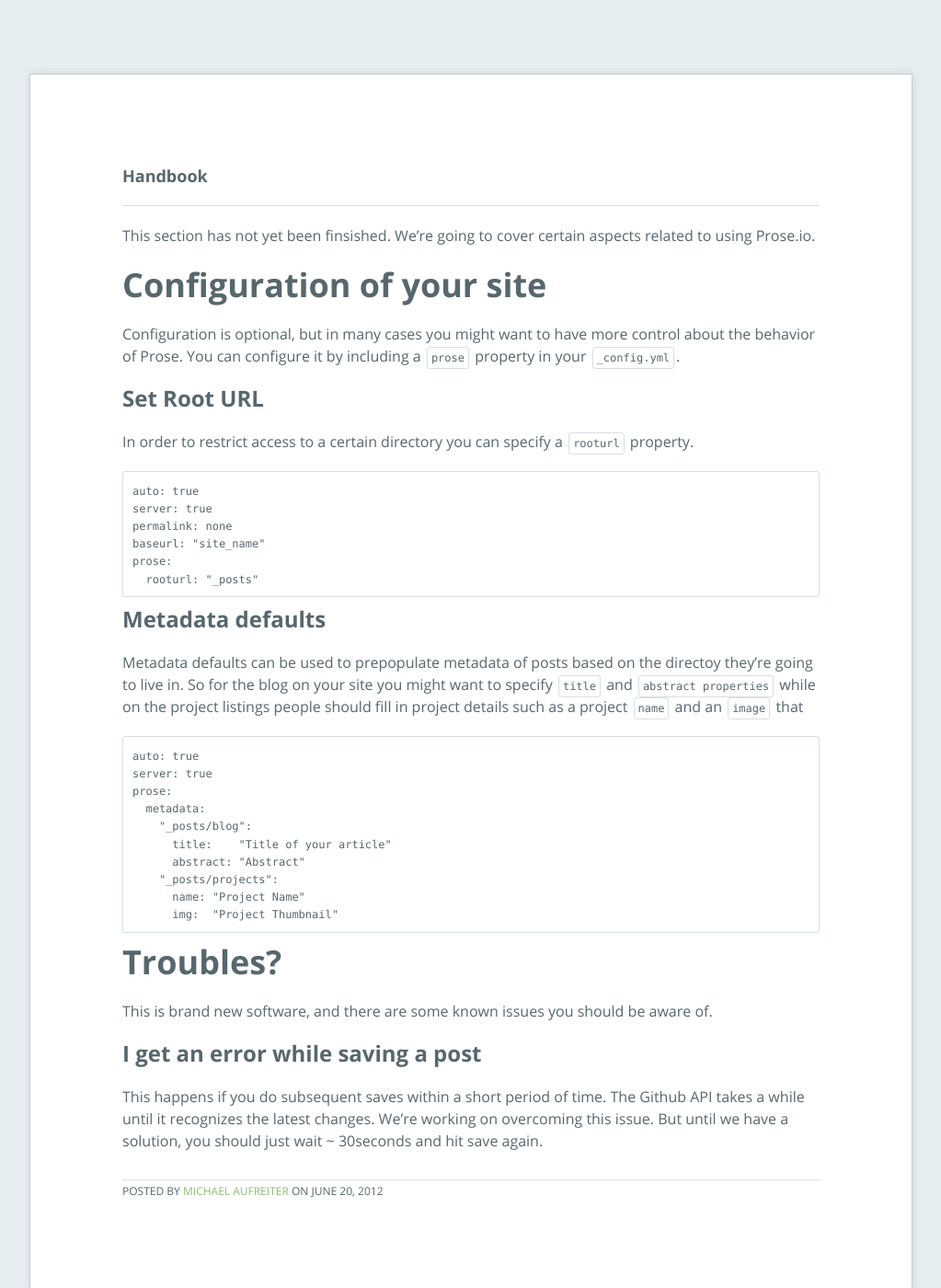
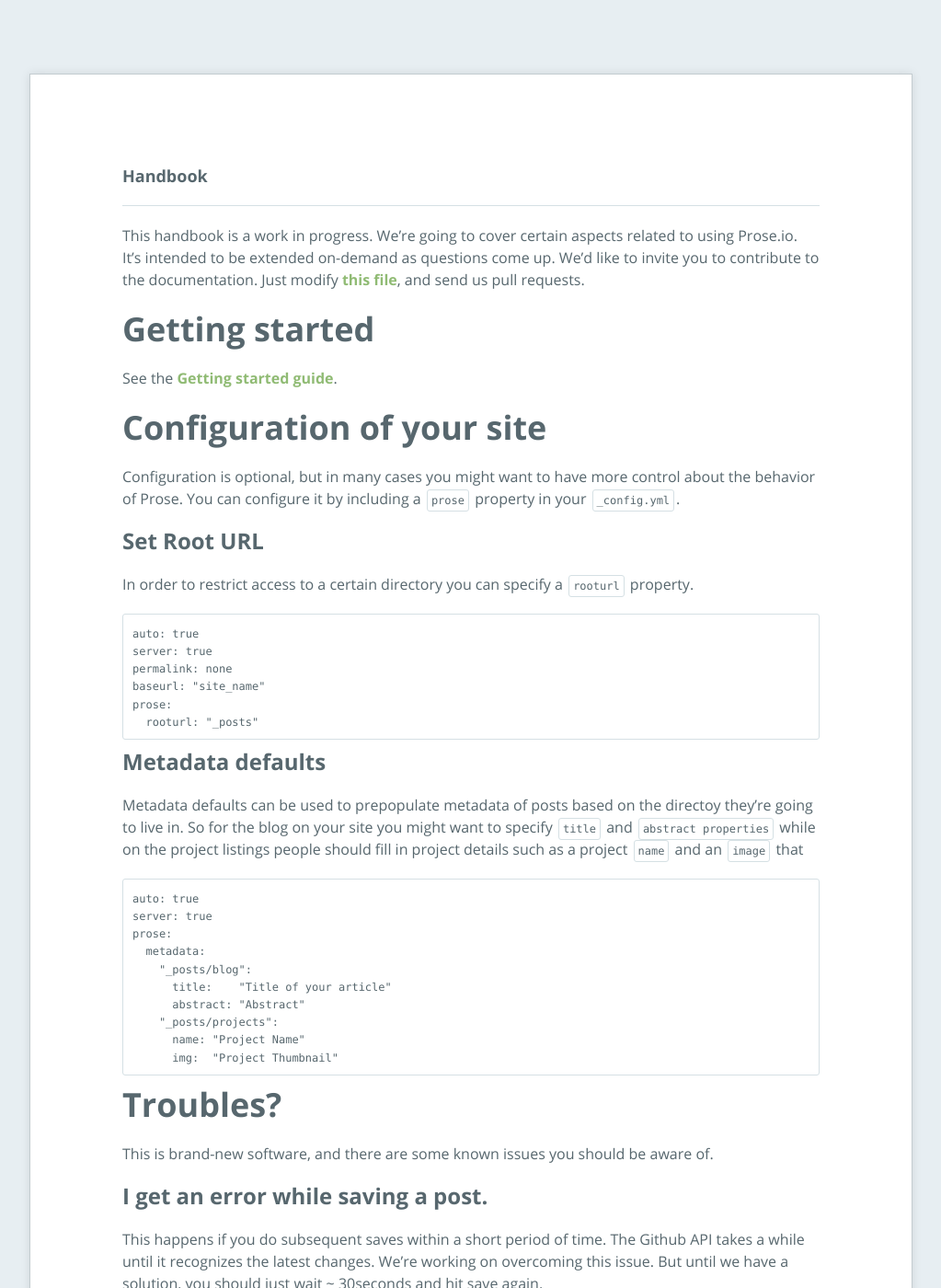
Before and after one commit to prose/prose, a Jekyll site: the page built from _posts/help/2012-06-20-handbook.md, in a window 1280 px wide and 1400 px high. Shown: the whole window at 92% size, without its empty margins (128-1151 px from the left). Built offline with Jekyll 4.4.1, drawn with Linux system fonts in a browser that asks for light colours; some of the changed text lies outside the part shown.

Commit message:
Updated 2012-06-20-handbook.md

```diff
--- a/_posts/help/2012-06-20-handbook.md
+++ b/_posts/help/2012-06-20-handbook.md
@@ -10,8 +10,11 @@
 published: true
 ---
 
-This section has not yet been finsished. We're going to cover certain aspects related to using Prose.io.
+This handbook is a work in progress. We're going to cover certain aspects related to using Prose.io. It's intended to be extended on-demand as questions come up. We'd like to invite you to contribute to the documentation. Just modify [this file](https://github.com/prose/prose/blob/gh-pages/_posts/help/2012-06-20-handbook.md), and send us pull requests.
 
+# Getting started
+
+See the [Getting started guide](http://prose.io/help/getting-started.html).
 
 # Configuration of your site
 
@@ -20,7 +23,6 @@
 ## Set Root URL
 
 In order to restrict access to a certain directory you can specify a `rooturl` property.
-
 
     auto: true
     server: true
@@ -49,8 +51,12 @@
 
 # Troubles?
 
-This is brand new software, and there are some known issues you should be aware of.
+This is brand-new software, and there are some known issues you should be aware of.
 
-## I get an error while saving a post
+## I get an error while saving a post.
 
 This happens if you do subsequent saves within a short period of time. The Github API takes a while until it recognizes the latest changes. We're working on overcoming this issue. But until we have a solution, you should just wait ~ 30seconds and hit save again.
+
+## I have deleted a file, but it's still there.
+
+Wait a little bit. Then refresh. It may take some time until the Github API is reflecting the changes.
```
